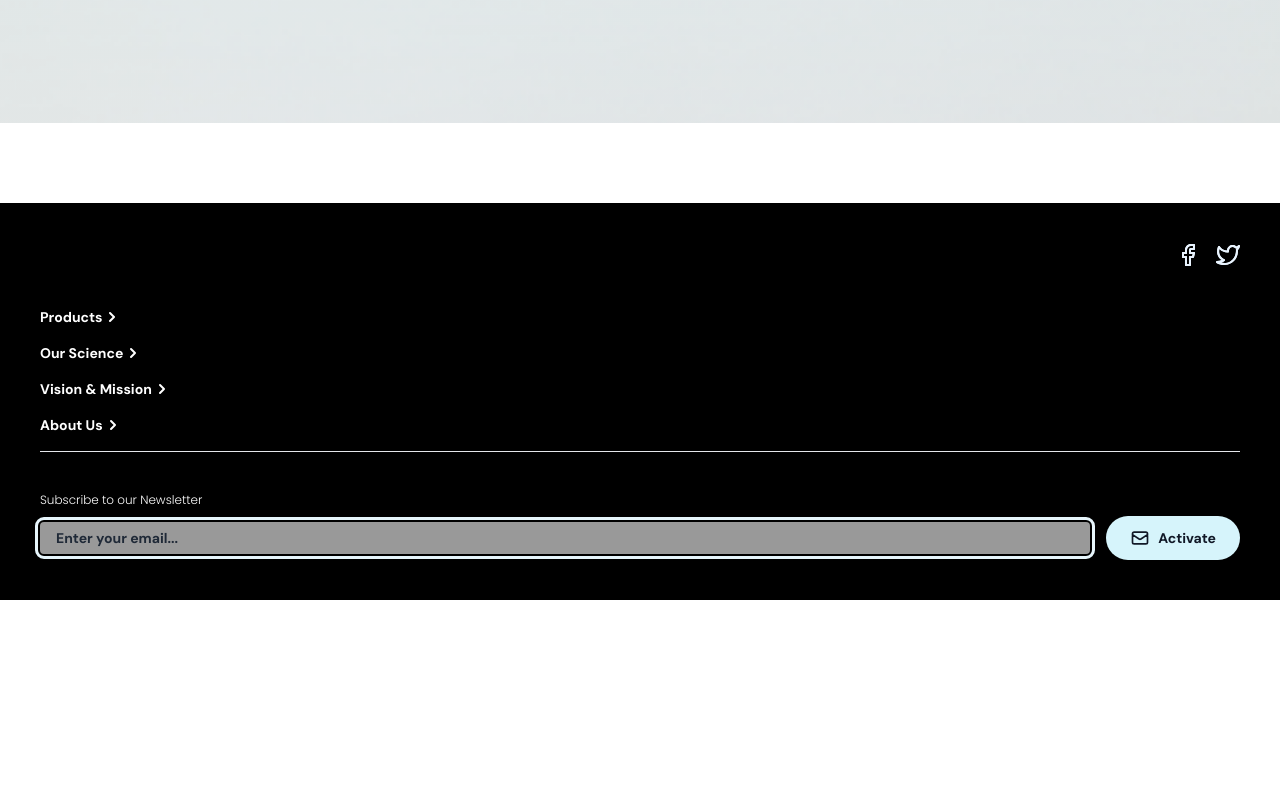
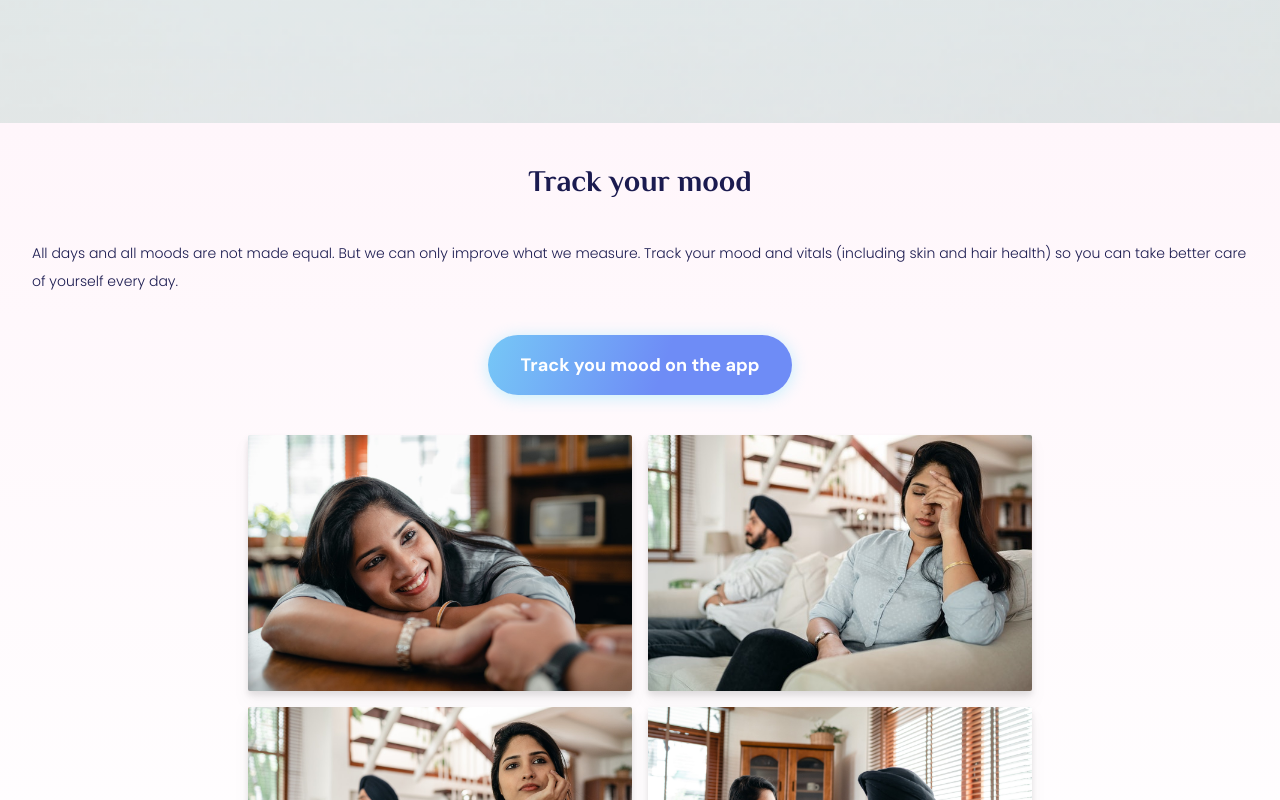
Before and after one commit to swaubhik/literate-octo-succotash, a Vue app: page /about in a window 1280 px wide. Shown: the part 2480-3280 px from the top of the page. Before the commit the page ends 3080 px from the top, so only its background shows below. Built offline with nearby package versions, Linux system fonts and the light colour scheme.

Commit message:
:sparkles: Update About.vue
Imported Track Mood Component

```diff
--- a/src/views/About.vue
+++ b/src/views/About.vue
@@ -29,14 +29,16 @@
     </div>
     <Different />
     <Shop />
+    <TrackMood />
   </div>
 </template>
 <script>
 import Card from "../components/Card.vue";
 import Different from "../components/Different.vue";
 import Shop from "../components/Shop.vue";
+import TrackMood from "../components/TrackMood.vue";
 
 export default {
-  components: { Card, Different, Shop },
+  components: { Card, Different, Shop, TrackMood },
 };
 </script>
```
